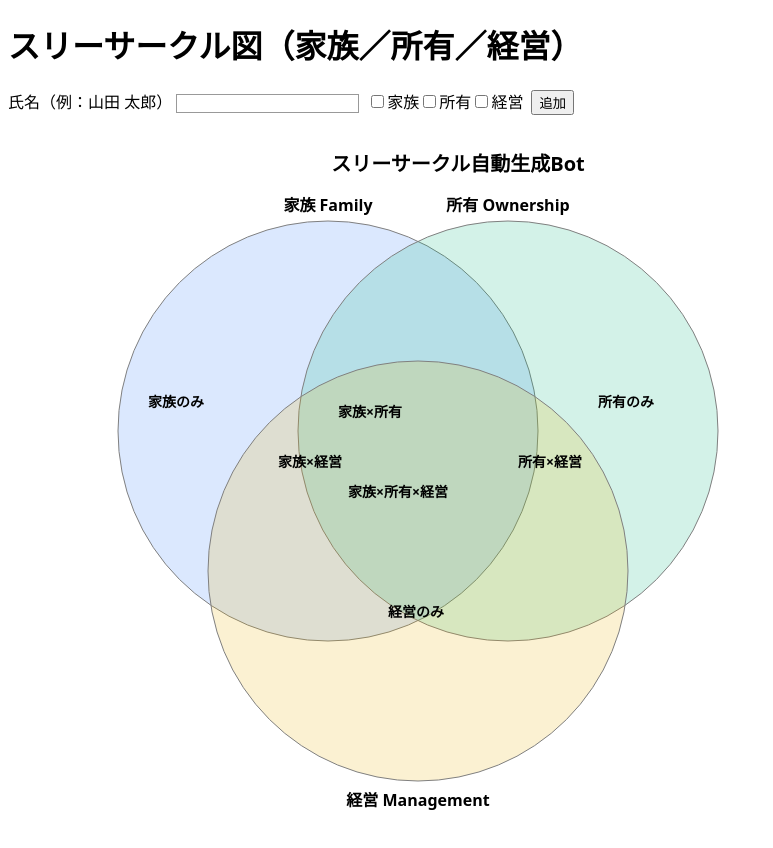
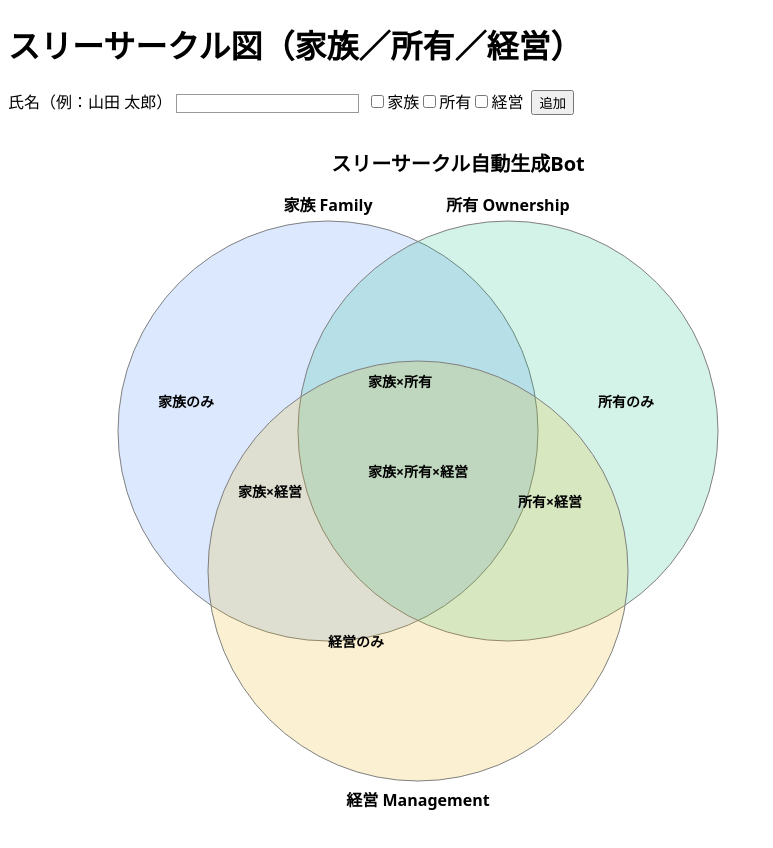
Before and after one commit to kyatoh-del/three-circle-bot, a React (Create React App) app: page / in a window 1280 px wide. Shown: the top 848 px of the page, without its empty margins (0-773 px from the left). Built offline with nearby package versions, Linux system fonts and the light colour scheme.

Commit message:
Update ThreeCircleBot.tsx

```diff
--- a/src/ThreeCircleBot.tsx
+++ b/src/ThreeCircleBot.tsx
@@ -134,16 +134,16 @@ const VennSVG = React.forwardRef<SVGSVGElement, { title: string; layout: Layout
           経営 Management
         </text>
 
-        {/* 領域 */}
-        {regionBox(CX - R + 30, CY - 40, 150, 120, "家族のみ", layout.onlyF)}
-        {regionBox(CX2 + 90, CY - 40, 150, 120, "所有のみ", layout.onlyO)}
-        {regionBox(CX3 - 30, CY3 + 30, 180, 120, "経営のみ", layout.onlyM)}
+         {/* 領域（最終チューニング） */}
+        {regionBox(CX - R + 40, CY - 40, 150, 120, "家族のみ", layout.onlyF)}         // ほんの少し右へ
+        {regionBox(CX2 + 90,   CY - 40, 150, 120, "所有のみ", layout.onlyO)}         // そのまま（ちょうど良い）
+        {regionBox(CX3 - 90,   CY3 + 60, 180, 120, "経営のみ", layout.onlyM)}        // 真下（下円の中央直下）
 
-        {regionBox(CX - 50, CY + 20, 150, 120, "家族×経営", layout.FM)}
-        {regionBox(CX2 + 10, CY + 20, 150, 120, "所有×経営", layout.OM)}
-        {regionBox(CX + 10, CY - 30, 150, 120, "家族×所有", layout.FO)}
+        {regionBox(CX - 90,    CY + 50, 150, 120, "家族×経営", layout.FM)}          // 左下へ
+        {regionBox(CX2 + 10,   CY + 60, 150, 120, "所有×経営", layout.OM)}          // 真下へ
+        {regionBox(CX + 40,    CY - 60, 150, 120, "家族×所有", layout.FO)}          // 右45度上へ
 
-        {regionBox(CX + 20, CY + 50, 160, 120, "家族×所有×経営", layout.FOM)}
+        {regionBox(CX + 40,    CY + 30, 160, 120, "家族×所有×経営", layout.FOM)}   // 少し右上へ
       </svg>
     );
   }
```
